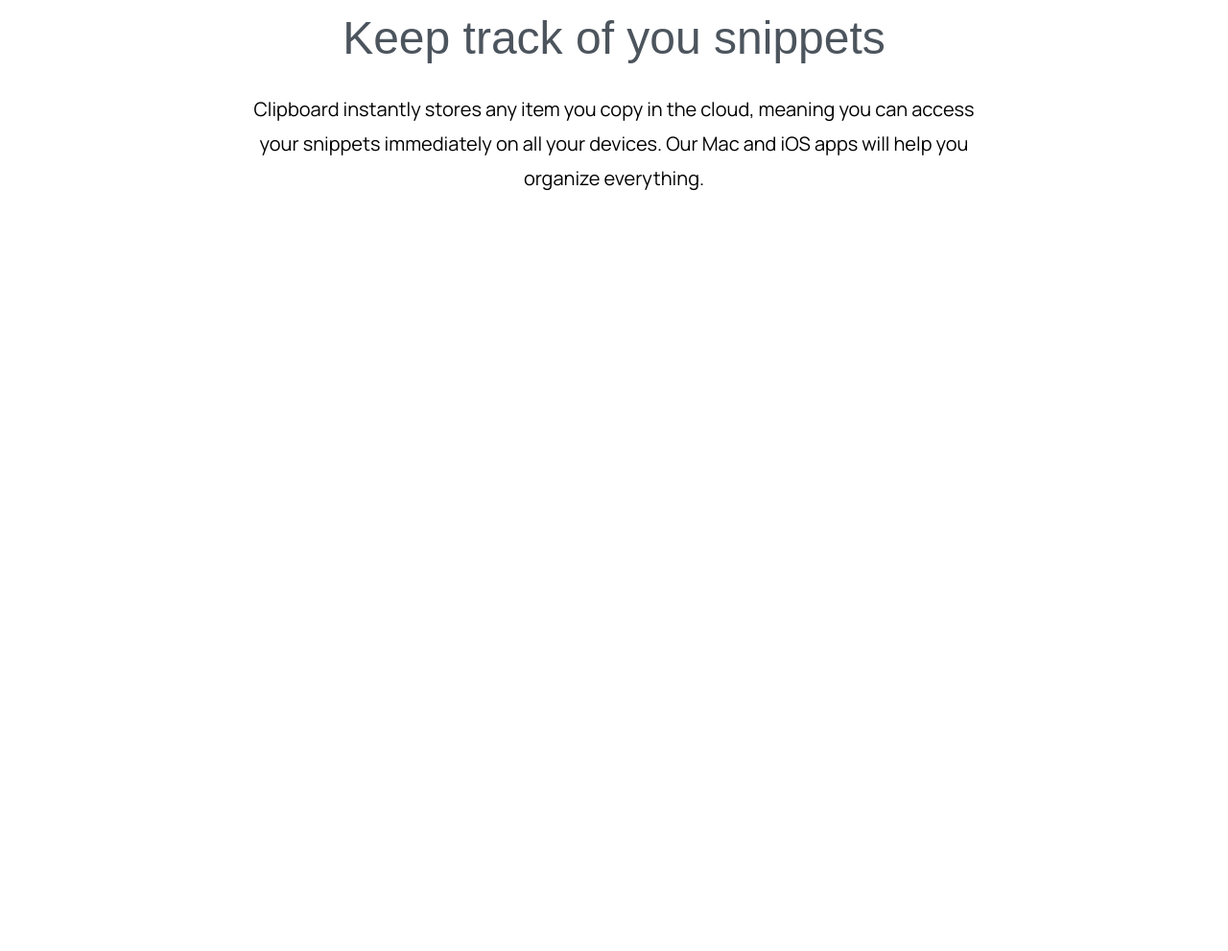
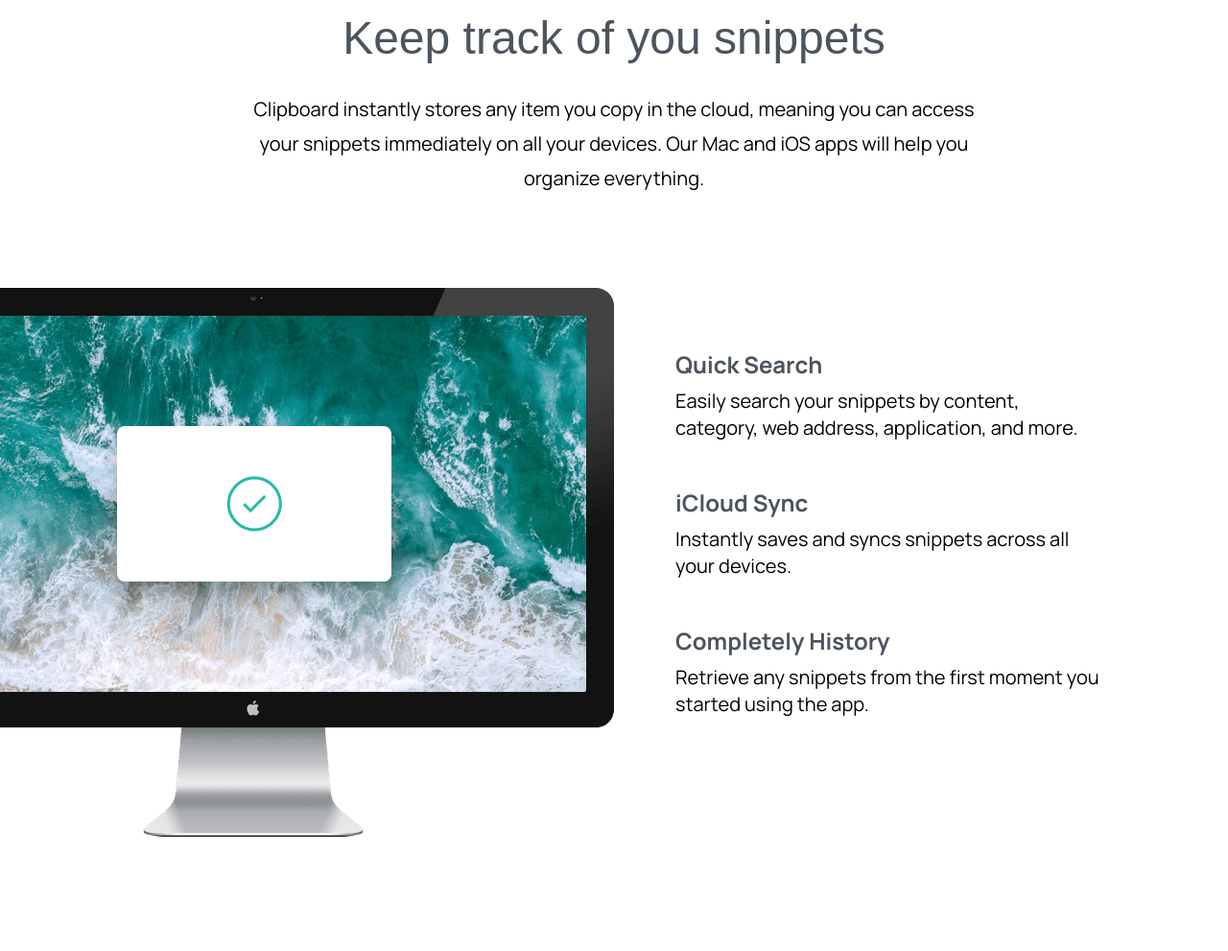
Before and after one commit to VikasSuthar007/Tailwind_Clipboard_website, a website: page src/index.html in a window 1280 px wide. Shown: the part 669-1660 px from the top of the page at 96% size. Before the commit the page ends 969 px from the top, so only its background shows below. Drawn offline with nearby package versions, Linux system fonts and the light colour scheme; a web font is replaced by a local one.

Commit message:
added the feature section

```diff
--- a/src/Styles/input.css
+++ b/src/Styles/input.css
@@ -37,7 +37,7 @@
 } */
 
 .section-container {
-  @apply max-w-6xl mx-auto text-center;
+  @apply max-w-6xl mx-auto px-10 text-center;
 }
 
 .button-container {
--- a/src/index.html
+++ b/src/index.html
@@ -3,7 +3,7 @@
   <head>
     <meta charset="UTF-8" />
     <meta name="viewport" content="width=device-width, initial-scale=1.0" />
-    <title>Document</title>
+    <title>Clipboard Website</title>
     <link rel="preconnect" href="https://fonts.googleapis.com" />
     <link rel="preconnect" href="https://fonts.gstatic.com" crossorigin />
     <link
@@ -33,7 +33,7 @@
       id="hero"
       class="bg-mobile-hero bg-contain bg-no-repeat md:bg-hero md:bg-contain md:bg-no-repeat"
     >
-      <div class="section-container mb-40 px-10 pt-16">
+      <div class="section-container mb-40 pt-16">
         <img src="/src/images/logo.svg" alt="" class="mx-auto my-16" />
         <h3>A history of everything you copy</h3>
         <p class="mx-w-3xl mx-auto mb-10 text-xl text-dark-grayish-blue">
@@ -65,7 +65,7 @@
 
     <!--  Snippets Section -->
     <section id="snippets">
-      <div class="section-container my-20 px-10">
+      <div class="section-container my-20">
         <h3>Keep track of you snippets</h3>
         <p
           class="max-w-3xl mx-auto mb-24 text-xl leading-9 text-center text-grayishBlue"
@@ -76,5 +76,63 @@
         </p>
       </div>
     </section>
+
+    <!-- Feature Section-->
+    <section id="Feature">
+      <div class="section-container my-20">
+        <div class="relative flex flex-col md:flex-row md-space-x-32">
+          <!-- Image -->
+          <div class="md:w-1/2">
+            <img
+              src="images/image-computer.png"
+              alt="Computer Image"
+              class="md:absolute top-0 right-[50%]"
+            />
+          </div>
+
+          <!-- Items Container -->
+          <div
+            class="flex flex-col mt-16 mb-24 space-y-12 text-xl md:mb-60 md:w-1/2 md:text-left md:pl-16"
+          >
+            <!-- Item 1 -->
+            <div>
+              <h5 class="mb-2 text-2xl font-bold text-dark-grayish-blue">
+                Quick Search
+              </h5>
+              <p class="max-w-md text-grayishBlue">
+                Easily search your snippets by content, category, web address,
+                application, and more.
+              </p>
+            </div>
+            <!-- one End -->
+            <!-- Item 2 -->
+            <div>
+              <h5 class="mb-2 text-2xl font-bold text-dark-grayish-blue">
+                iCloud Sync
+              </h5>
+              <p class="max-w-md text-grayishBlue">
+                Instantly saves and syncs snippets across all your devices.
+              </p>
+            </div>
+            <!-- Two End -->
+            <!-- Item 3 -->
+            <div>
+              <h5 class="mb-2 text-2xl font-bold text-dark-grayish-blue">
+                Completely History
+              </h5>
+              <p class="max-w-md text-grayishBlue">
+                Retrieve any snippets from the first moment you started using
+                the app.
+              </p>
+            </div>
+            <!-- Three End -->
+          </div>
+          <!-- Item Container ends -->
+        </div>
+      </div>
+    </section>
+
+    <!--Access Anywhere -->
+    <section id="access"></section>
   </body>
 </html>
```
Also changed, not shown: src/Styles/output.css.
